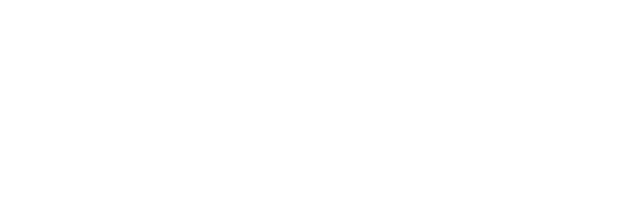
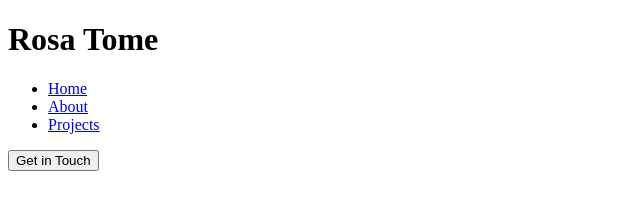
Before and after one commit to rosaTome/web-student-portfolio, a plain HTML site: page index.html in a window 1280 px wide. Shown: the whole page, without its empty margins (0-640 px from the left). Drawn offline with nearby package versions, Linux system fonts and the light colour scheme; files that its build step writes are made by us from their sources.

Commit message:
header html complete

```diff
--- a/index.html
+++ b/index.html
@@ -20,7 +20,30 @@
                 - button: Get in Touch
     -->
 
+    <header>
 
+        <div class="flex-container-1">
+            <h1 class="heading">Rosa Tome</h1>
+        </div>
+
+        <div>
+            <ul class="flex-container-2">
+                <li>
+                    <a href="#">Home</a>
+                </li>
+                <li>
+                    <a href="#">About</a>
+                </li>
+                <li>
+                    <a href="#">Projects</a>
+                </li>
+            </ul>
+
+            <button class="get-in-touch-button">Get in Touch</button>
+
+        </div>
+
+    </header>
 
       <!--
         main:
```
